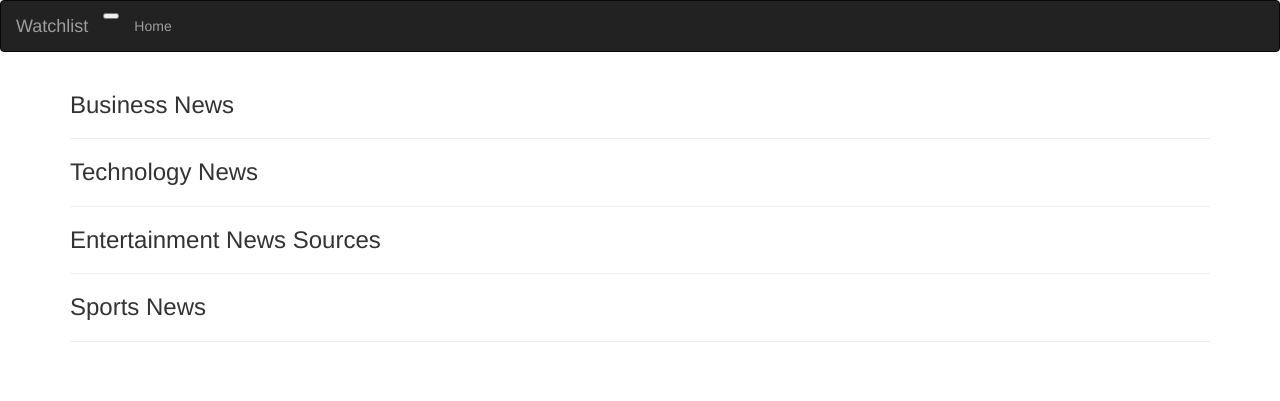
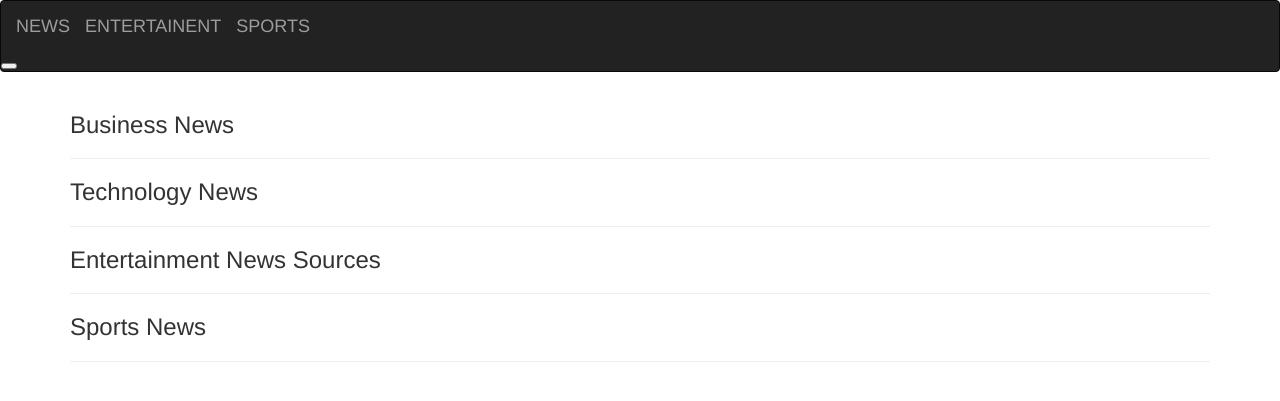
Before and after one commit to Emmasharon/news-highlights, a Flask app: template app/templates/index.html in a window 1280 px wide. Shown: the top 401 px of the page. Run offline with Flask 2, Linux system fonts and the light colour scheme; the template is opened without the code that fills it, so the values that code supplies are empty; some libraries are stand-ins or nearby versions.

Commit message:
add navbar

```diff
--- a/app/templates/navbar.html
+++ b/app/templates/navbar.html
@@ -1,18 +1,16 @@
 <div class="navbar navbar-inverse" role="navigation">
     <div class="container-fluid">
         <div class="navbar-header">
-            <button type="button" class="navbar_toggle" data-toggle="collapse" data-target=".navbar-collapse">
+            <a class="navbar-brand" href="">NEWS</a>
+            <a class="navbar-brand" href="https://radaronline.com/">ENTERTAINENT</a>
+            <a class="navbar-brand" href="https://www.bbc.com/sport">SPORTS</a>
+
+        </div>
+        </div>
+        <button type="button" class="navbar_toggle" data-toggle="collapse" data-target=".navbar-collapse">
                 <span class="sr-only">Toggle navigation</span>
                 <span class="icon-bar"></span>
                 <span class="icon-bar"></span>
                 <span class="icon-bar"></span>
-            </button>
-            <a class="navbar-brand" href="/">Watchlist</a>
-        </div>
-        <div class="navbar-collapse collapse">
-            <ul class="nav navbar-nav">
-                <li><a href="/">Home</a></li>
-            </ul>
-        </div>
+        </button>
     </div>
-</div>
```
